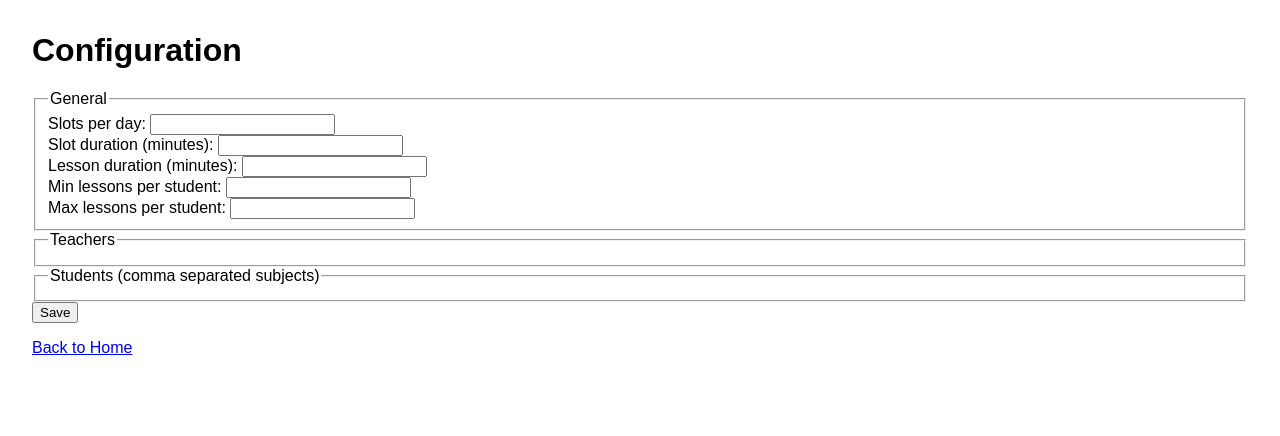
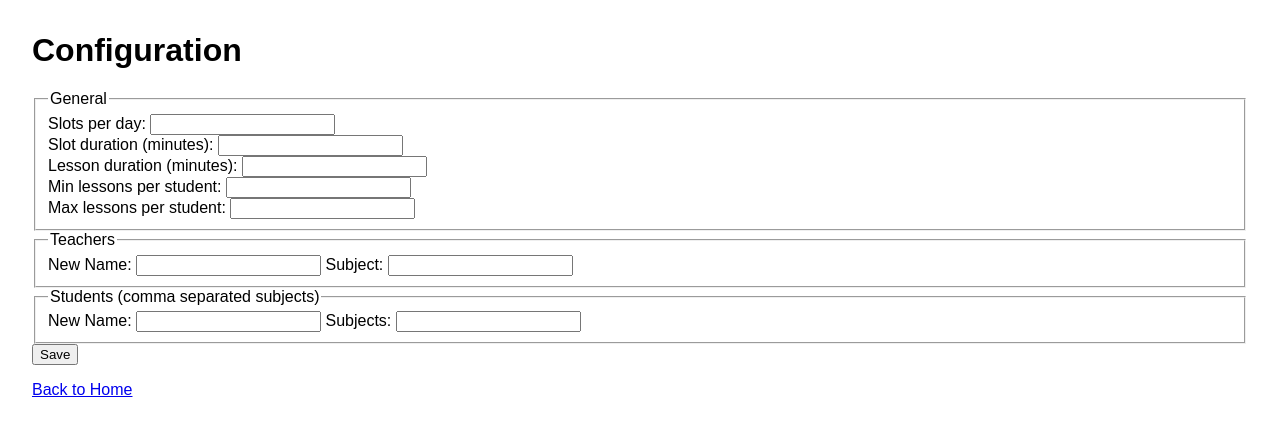
Before and after one commit to usacpcheung/timetabling-app, a Flask app: template templates/config.html in a window 1280 px wide. Shown: the top 436 px of the page. Run offline with Flask 3, Linux system fonts and the light colour scheme; the template is opened without the code that fills it, so the values that code supplies are empty.

Commit message:
Enable full config editing and improve CP-SAT model

```diff
--- a/app.py
+++ b/app.py
@@ -97,17 +97,34 @@ def config():
         teacher_ids = request.form.getlist('teacher_id')
         teacher_names = request.form.getlist('teacher_name')
         teacher_subjects = request.form.getlist('teacher_subject')
+        deletes = set(request.form.getlist('teacher_delete'))
         for tid, name, subj in zip(teacher_ids, teacher_names, teacher_subjects):
             if tid:
-                c.execute('UPDATE teachers SET name=?, subject=? WHERE id=?', (name, subj, int(tid)))
+                if tid in deletes:
+                    c.execute('DELETE FROM teachers WHERE id=?', (int(tid),))
+                else:
+                    c.execute('UPDATE teachers SET name=?, subject=? WHERE id=?', (name, subj, int(tid)))
+        new_tname = request.form.get('new_teacher_name')
+        new_tsubj = request.form.get('new_teacher_subject')
+        if new_tname and new_tsubj:
+            c.execute('INSERT INTO teachers (name, subject) VALUES (?, ?)', (new_tname, new_tsubj))
         # update students
         student_ids = request.form.getlist('student_id')
         student_names = request.form.getlist('student_name')
         student_subjects = request.form.getlist('student_subjects')
+        deletes_s = set(request.form.getlist('student_delete'))
         for sid, name, subj in zip(student_ids, student_names, student_subjects):
             if sid:
-                subj_json = json.dumps([s.strip() for s in subj.split(',') if s.strip()])
-                c.execute('UPDATE students SET name=?, subjects=? WHERE id=?', (name, subj_json, int(sid)))
+                if sid in deletes_s:
+                    c.execute('DELETE FROM students WHERE id=?', (int(sid),))
+                else:
+                    subj_json = json.dumps([s.strip() for s in subj.split(',') if s.strip()])
+                    c.execute('UPDATE students SET name=?, subjects=? WHERE id=?', (name, subj_json, int(sid)))
+        new_sname = request.form.get('new_student_name')
+        new_ssubj = request.form.get('new_student_subjects')
+        if new_sname and new_ssubj:
+            subj_json = json.dumps([s.strip() for s in new_ssubj.split(',') if s.strip()])
+            c.execute('INSERT INTO students (name, subjects) VALUES (?, ?)', (new_sname, subj_json))
         conn.commit()
         conn.close()
         return redirect(url_for('config'))
@@ -120,7 +137,7 @@ def config():
     c.execute('SELECT * FROM students')
     students = c.fetchall()
     conn.close()
-    return render_template('config.html', config=cfg, teachers=teachers, students=students)
+    return render_template('config.html', config=cfg, teachers=teachers, students=students, json=json)
 
 
 def generate_schedule():
--- a/templates/config.html
+++ b/templates/config.html
@@ -21,16 +21,22 @@
             {% for t in teachers %}
             <input type="hidden" name="teacher_id" value="{{ t['id'] }}">
             <label>Name: <input type="text" name="teacher_name" value="{{ t['name'] }}"></label>
-            <label>Subject: <input type="text" name="teacher_subject" value="{{ t['subject'] }}"></label><br>
+            <label>Subject: <input type="text" name="teacher_subject" value="{{ t['subject'] }}"></label>
+            <label>Delete? <input type="checkbox" name="teacher_delete" value="{{ t['id'] }}"></label><br>
             {% endfor %}
+            <label>New Name: <input type="text" name="new_teacher_name"></label>
+            <label>Subject: <input type="text" name="new_teacher_subject"></label><br>
         </fieldset>
         <fieldset>
             <legend>Students (comma separated subjects)</legend>
             {% for s in students %}
             <input type="hidden" name="student_id" value="{{ s['id'] }}">
             <label>Name: <input type="text" name="student_name" value="{{ s['name'] }}"></label>
-            <label>Subjects: <input type="text" name="student_subjects" value="{{ ', '.join(json.loads(s['subjects'])) }}"></label><br>
+            <label>Subjects: <input type="text" name="student_subjects" value="{{ ', '.join(json.loads(s['subjects'])) }}"></label>
+            <label>Delete? <input type="checkbox" name="student_delete" value="{{ s['id'] }}"></label><br>
             {% endfor %}
+            <label>New Name: <input type="text" name="new_student_name"></label>
+            <label>Subjects: <input type="text" name="new_student_subjects"></label><br>
         </fieldset>
         <button type="submit">Save</button>
     </form>
```
Also changed, not shown: cp_sat_timetable.py (+15 -7 lines), README.md.
